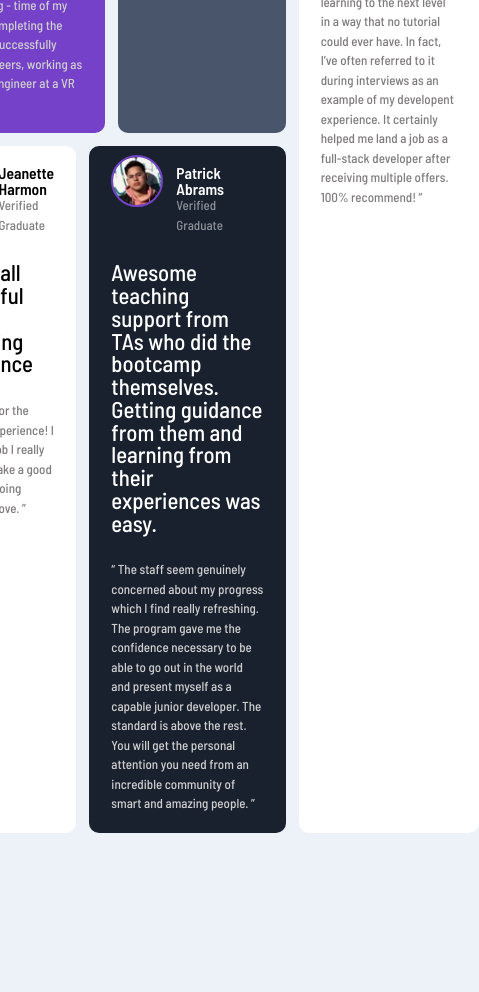
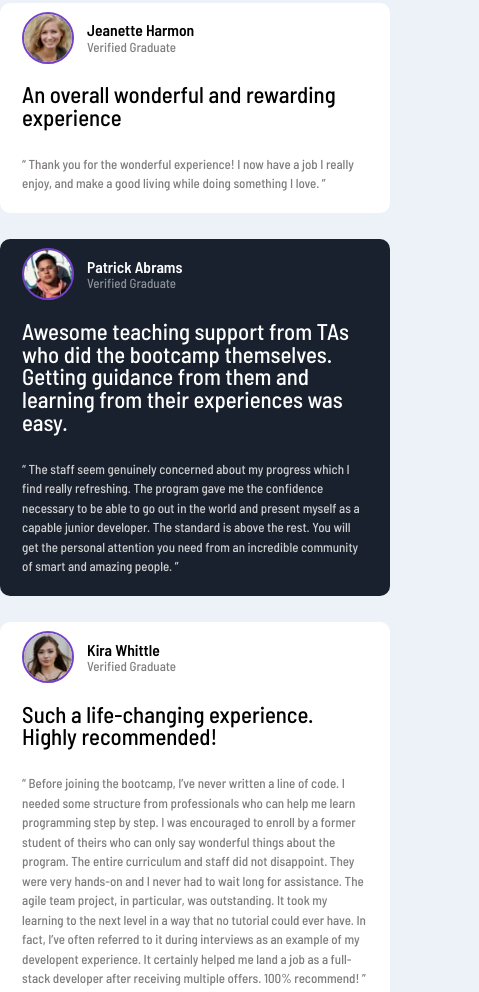
Before and after one commit to PPechmann/Testimonials-Grid-Section, a website built with Vite: page index.html in a window 390 px wide. Shown: the part 633-1625 px from the top of the page, 479 px wide, since content can reach past the window. Before the commit the page ends 1466 px from the top, so only its background shows below. Built offline with nearby package versions, Linux system fonts and the light colour scheme.

Commit message:
responsive styling added

```diff
--- a/index.html
+++ b/index.html
@@ -38,6 +38,27 @@
           for a big company. This was one of the best investments I’ve made in myself. ”</p>
       </div>
 
+      <div class="jeanette testimonial">
+        <img src="images/image-jeanette.jpg" alt="Profile Picture" class="profile-pic">
+        <h1 class="name text-black">Jeanette Harmon</h1>
+        <p class="verified text-black">Verified Graduate</p>
+        <p class="bold-testimonial text-black">An overall wonderful and rewarding experience</p>
+        <p class="description text-dark-gray">“ Thank you for the wonderful experience! I now have a job I really enjoy, and make a good living
+          while doing something I love. ”</p>
+      </div>
+
+      <div class="patrick testimonial">
+        <img src="images/image-patrick.jpg" alt="Profile Picture" class="profile-pic">
+        <h1 class="name text-white">Patrick Abrams</h1>
+        <p class="verified text-white">Verified Graduate</p>
+        <p class="bold-testimonial text-white">Awesome teaching support from TAs who did the bootcamp themselves. Getting guidance from them and
+          learning from their experiences was easy.</p>
+        <p class="description text-gray">“ The staff seem genuinely concerned about my progress which I find really refreshing. The program
+          gave me the confidence necessary to be able to go out in the world and present myself as a capable
+          junior developer. The standard is above the rest. You will get the personal attention you need from
+          an incredible community of smart and amazing people. ”</p>
+      </div>
+
       <div class="kira testimonial">
         <img src="images/image-kira.jpg" alt="Profile Picture" class="profile-pic">
         <h1 class="name text-black">Kira Whittle</h1>
@@ -53,27 +74,6 @@
           100% recommend! ”</p>
       </div>
 
-      <div class="patrick testimonial">
-        <img src="images/image-patrick.jpg" alt="Profile Picture" class="profile-pic">
-        <h1 class="name text-white">Patrick Abrams</h1>
-        <p class="verified text-white">Verified Graduate</p>
-        <p class="bold-testimonial text-white">Awesome teaching support from TAs who did the bootcamp themselves. Getting guidance from them and
-          learning from their experiences was easy.</p>
-        <p class="description text-gray">“ The staff seem genuinely concerned about my progress which I find really refreshing. The program
-          gave me the confidence necessary to be able to go out in the world and present myself as a capable
-          junior developer. The standard is above the rest. You will get the personal attention you need from
-          an incredible community of smart and amazing people. ”</p>
-      </div>
-
-      <div class="jeanette testimonial">
-        <img src="images/image-jeanette.jpg" alt="Profile Picture" class="profile-pic">
-        <h1 class="name text-black">Jeanette Harmon</h1>
-        <p class="verified text-black">Verified Graduate</p>
-        <p class="bold-testimonial text-black">An overall wonderful and rewarding experience</p>
-        <p class="description text-dark-gray">“ Thank you for the wonderful experience! I now have a job I really enjoy, and make a good living
-          while doing something I love. ”</p>
-      </div>
-
     </div>
 
 </body>
--- a/style.css
+++ b/style.css
@@ -75,7 +75,7 @@ select {
     scroll-behavior: auto !important;
   }
 }
-
+/*UTILITY CLASSES*/
 :root{
   --clr-moderate-violet: hsl(263, 55%, 52%);
   --clr--dark-grayish-blue: hsl(217, 19%, 35%);
@@ -101,6 +101,8 @@ select {
 .text-dark-gray {
   color: rgb(127, 124, 124);
 }
+
+/* GENERAL STYLING*/
 
 body {
   min-height: 100vh;
@@ -187,3 +189,15 @@ body {
   font-size: 1rem;
   font-weight: 500;
 }
+
+/*MEDIA QUERIES*/
+
+@media screen and (max-width: 700px) {
+  .grid {
+    display: block;
+  }
+
+.testimonial{
+  margin-bottom: 2rem;
+}
+}
```
